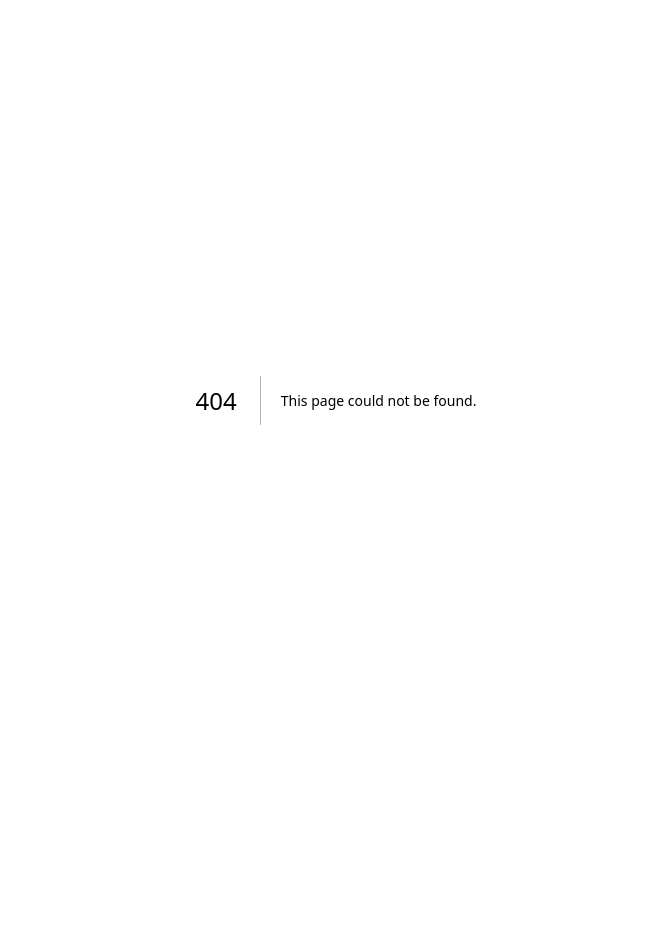
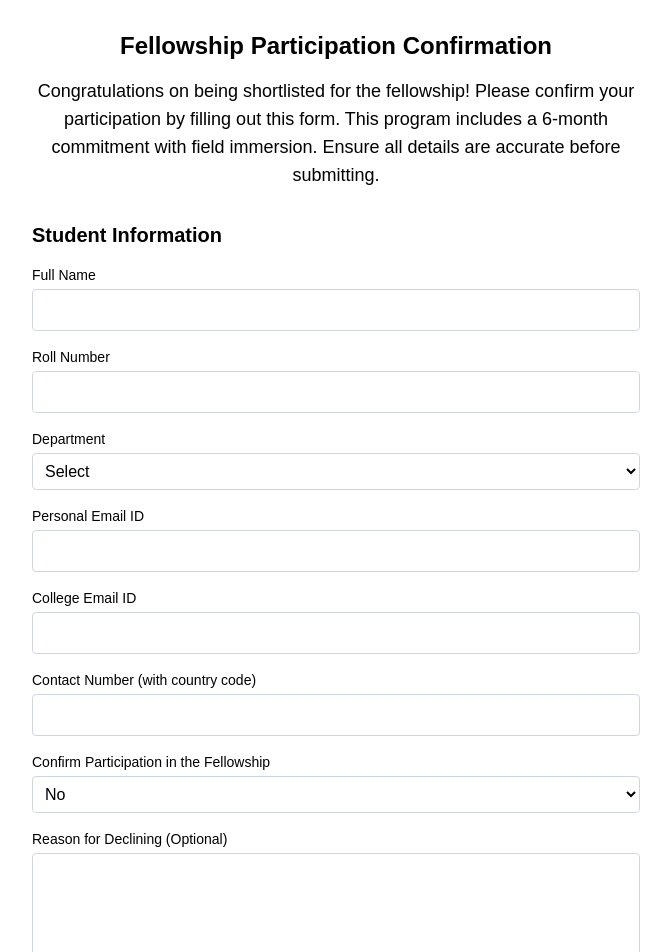
Before and after one commit to REACT-Kumaraguru/REACT, a Next.js app: page /react/groundzero in a window 1280 px wide. Before the commit this address had no page. Shown: the top 952 px of the page, without its empty margins (304-975 px from the left). Before the commit the page ends 800 px from the top, so only its background shows below. Built offline with nearby package versions, Linux system fonts and the light colour scheme.

Commit message:
GroundZero Application

```diff
--- a/app/components/landing/Footer.tsx
+++ b/app/components/landing/Footer.tsx
@@ -27,6 +27,7 @@ export default function Footer() {
             <li><a href="/react/themes" className="hover:underline">Themes</a></li>
             <li><a href="/select-user" className="hover:underline">Apply Now</a></li>
             <li><a href="/react/career" className="hover:underline">Careers</a></li>
+            <li><a href="/react/groundzero" className="hover:underline">GroundZero</a></li>
           </ul>
         </div>
 
--- /dev/null
+++ b/app/react/groundzero/page.tsx
@@ -0,0 +1,247 @@
+"use client";
+
+import { useState, Suspense } from "react";
+import { motion, AnimatePresence } from "framer-motion";
+import { supabase } from "./supabaseClient";
+import { useRouter } from "next/navigation";
+
+export default function ApplyPage() {
+  return (
+    <Suspense fallback={<div>Loading...</div>}>
+      <ConfirmForm />
+    </Suspense>
+  );
+}
+
+function ConfirmForm() {
+  const [form, setForm] = useState({
+    fullName: "",
+    rollNo: "",
+    dept: "",
+    personalEmail: "",
+    collegeEmail: "",
+    contactNumber: "",
+    confirmParticipation: "No",
+    comments: "",
+    agreeToTerms: false,
+  });
+
+  const [showConfirmation, setShowConfirmation] = useState(false);
+  const router = useRouter();
+
+  const resetForm = () => {
+    setForm({
+      fullName: "",
+      rollNo: "",
+      dept: "",
+      personalEmail: "",
+      collegeEmail: "",
+      contactNumber: "",
+      confirmParticipation: "No",
+      comments: "",
+      agreeToTerms: false,
+    });
+  };
+
+  const handleChange = (
+    e: React.ChangeEvent<HTMLInputElement | HTMLTextAreaElement | HTMLSelectElement>
+  ) => {
+    const { name, value, type } = e.target;
+    if (type === "checkbox") {
+      setForm((prev) => ({
+        ...prev,
+        [name]: (e.target as HTMLInputElement).checked,
+      }));
+    } else {
+      setForm((prev) => ({
+        ...prev,
+        [name]: value,
+      }));
+    }
+  };
+
+  const handleSubmit = async (e: React.FormEvent) => {
+    e.preventDefault();
+
+    if (!form.agreeToTerms && form.confirmParticipation === "Yes") {
+      alert("You must agree to the fellowship terms to confirm participation.");
+      return;
+    }
+
+    const { error } = await supabase.from("groundzero_applications").insert([
+      {
+        full_name: form.fullName,
+        roll_no: form.rollNo,
+        department: form.dept,
+        personal_email: form.personalEmail,
+        college_email: form.collegeEmail,
+        contact_number: form.contactNumber,
+        confirm_participation: form.confirmParticipation === "Yes",
+        comments: form.comments,
+        agree_to_terms: form.agreeToTerms,
+      },
+    ]);
+
+    if (error) {
+      console.error("Supabase Insert Error:", error.message, error.details);
+      alert(`Submission failed: ${error.message}`);
+    } else {
+      setShowConfirmation(true);
+      resetForm();
+      setTimeout(() => {
+        setShowConfirmation(false);
+        router.back();
+      }, 5000);
+    }
+  };
+
+  return (
+    <main style={{ color: "black", marginBottom: "1rem" }} className="min-h-screen bg-white p-8 max-w-2xl mx-auto relative">
+      <h1 style={{ fontSize: "24px", color: "black", marginBottom: "1rem" }} className="text-3xl font-bold mb-6 text-center">
+        Fellowship Participation Confirmation
+      </h1>
+      <div className="mb-8 text-center text-gray-800">
+        <p style={{ fontSize: "18px", color: "black", marginBottom: "1rem" }} className="text-lg font-medium">
+          Congratulations on being shortlisted for the fellowship! Please confirm your participation by filling out this form. This program includes a 6-month commitment with field immersion. Ensure all details are accurate before submitting.
+        </p>
+
+      </div>
+
+      <form onSubmit={handleSubmit} className="space-y-10 mt-6">
+        <section>
+          <h2 style={{ fontSize: "20px", color: "black", marginBottom: "1rem" }} className="text-xl font-semibold mb-4">Student Information</h2>
+          <div style={{ fontSize: "16px", color: "black", marginBottom: "1rem" }} className="space-y-4">
+            <Input label="Full Name" name="fullName" value={form.fullName} onChange={handleChange} required />
+            <Input label="Roll Number" name="rollNo" value={form.rollNo} onChange={handleChange} required />
+<div>
+  <label className="block text-sm font-medium">Department</label>
+  <select
+    name="dept"
+    value={form.dept}
+    onChange={handleChange}
+    required
+    className="w-full mt-1 p-2 border border-gray-300 rounded"
+  >
+    <option value="">Select</option>
+    <option value="Aeronautical Engineering">Aeronautical Engineering</option>
+    <option value="Artificial Intelligence & Data Science">Artificial Intelligence & Data Science</option>
+    <option value="Automobile Engineering">Automobile Engineering</option>
+    <option value="Biotechnology">Biotechnology</option>
+    <option value="Civil Engineering">Civil Engineering</option>
+    <option value="Computer Science and Engineering">Computer Science and Engineering</option>
+    <option value="Electrical and Electronics Engineering">Electrical and Electronics Engineering</option>
+    <option value="Electronics and Communication Engineering">Electronics and Communication Engineering</option>
+    <option value="Electronics and Instrumentation Engineering">Electronics and Instrumentation Engineering</option>
+    <option value="Fashion Technology">Fashion Technology</option>
+    <option value="Information Technology">Information Technology</option>
+    <option value="Mechanical Engineering">Mechanical Engineering</option>
+    <option value="Mechatronics Engineering">Mechatronics Engineering</option>
+    <option value="Textile Technology">Textile Technology</option>
+  </select>
+</div>
+            <Input label="Personal Email ID" name="personalEmail" value={form.personalEmail} onChange={handleChange} required />
+            <Input label="College Email ID" name="collegeEmail" value={form.collegeEmail} onChange={handleChange} required />
+            <Input label="Contact Number (with country code)" name="contactNumber" value={form.contactNumber} onChange={handleChange} required />
+            <Select
+              label="Confirm Participation in the Fellowship"
+              name="confirmParticipation"
+              value={form.confirmParticipation}
+              onChange={handleChange}
+              options={["No", "Yes"]}
+              required
+            />
+            {form.confirmParticipation === "No" && (
+              <Textarea
+                label="Reason for Declining (Optional)"
+                name="comments"
+                value={form.comments}
+                onChange={handleChange}
+              />
+            )}
+            {form.confirmParticipation === "Yes" && (
+              <Checkbox
+                label="I agree to the fellowship terms and commit to the 6-month program, including field immersion."
+                name="agreeToTerms"
+                checked={form.agreeToTerms}
+                onChange={handleChange}
+                required
+              />
+            )}
+          </div>
+        </section>
+
+        <button type="submit" className="bg-green-600 text-white px-6 py-2 rounded hover:bg-green-700 transition">
+          Submit Confirmation
+        </button>
+      </form>
+
+      <AnimatePresence>
+        {showConfirmation && (
+          <motion.div
+            initial={{ opacity: 0, scale: 0.8 }}
+            animate={{ opacity: 1, scale: 1 }}
+            exit={{ opacity: 0, scale: 0.8 }}
+            className="fixed inset-0 bg-black bg-opacity-40 flex items-center justify-center z-50"
+            onClick={() => {
+              setShowConfirmation(false);
+              router.back();
+            }}
+          >
+            <div className="bg-white dark:bg-gray-900 p-6 rounded-xl shadow-lg max-w-md text-center text-black dark:text-white">
+              <h2 className="text-2xl font-bold mb-2 text-green-700 dark:text-green-400">
+                {form.confirmParticipation === "Yes" ? "Participation Confirmed!" : "Submission Received!"}
+              </h2>
+              <p className="text-sm">
+                {form.confirmParticipation === "Yes"
+                  ? "Thank you for confirming your participation in the fellowship. We’ll follow up with next steps soon."
+                  : "Thank you for letting us know. We respect your decision and wish you the best."}
+              </p>
+              <p className="mt-2 text-xs">Click anywhere to close</p>
+            </div>
+          </motion.div>
+        )}
+      </AnimatePresence>
+    </main>
+  );
+}
+
+function Input({ label, ...props }: any) {
+  return (
+    <div>
+      <label className="block text-sm font-medium">{label}</label>
+      <input {...props} className="w-full mt-1 p-2 border border-gray-300 rounded" />
+    </div>
+  );
+}
+
+function Select({ label, name, value, onChange, options }: any) {
+  return (
+    <div>
+      <label className="block text-sm font-medium">{label}</label>
+      <select name={name} value={value} onChange={onChange} className="w-full mt-1 p-2 border border-gray-300 rounded">
+        <option value="">Select</option>
+        {options.map((opt: string) => (
+          <option key={opt} value={opt}>{opt}</option>
+        ))}
+      </select>
+    </div>
+  );
+}
+
+function Textarea({ label, ...props }: any) {
+  return (
+    <div>
+      <label className="block text-sm font-medium">{label}</label>
+      <textarea {...props} rows={4} className="w-full mt-1 p-2 border border-gray-300 rounded" />
+    </div>
+  );
+}
+
+function Checkbox({ label, name, checked, onChange }: any) {
+  return (
+    <div className="flex items-center gap-2">
+      <input type="checkbox" name={name} checked={checked} onChange={onChange} />
+      <label className="text-sm">{label}</label>
+    </div>
+  );
+}
--- /dev/null
+++ b/app/react/groundzero/supabaseClient.ts
@@ -0,0 +1,6 @@
+import { createClient } from '@supabase/supabase-js';
+
+const supabaseUrl = 'https://kyyyesgpbjmqnbgvlbpv.supabase.co';
+const supabaseAnonKey = 'eyJhbGciOiJIUzI1NiIsInR5cCI6IkpXVCJ9.eyJpc3MiOiJzdXBhYmFzZSIsInJlZiI6Imt5eXllc2dwYmptcW5iZ3ZsYnB2Iiwicm9sZSI6ImFub24iLCJpYXQiOjE3NDY0OTczNjIsImV4cCI6MjA2MjA3MzM2Mn0.sZwAhZW9yiU1TkNIJf4V4jcDQKRAyDpoULiYu_XkI00';
+
+export const supabase = createClient(supabaseUrl, supabaseAnonKey);
```
